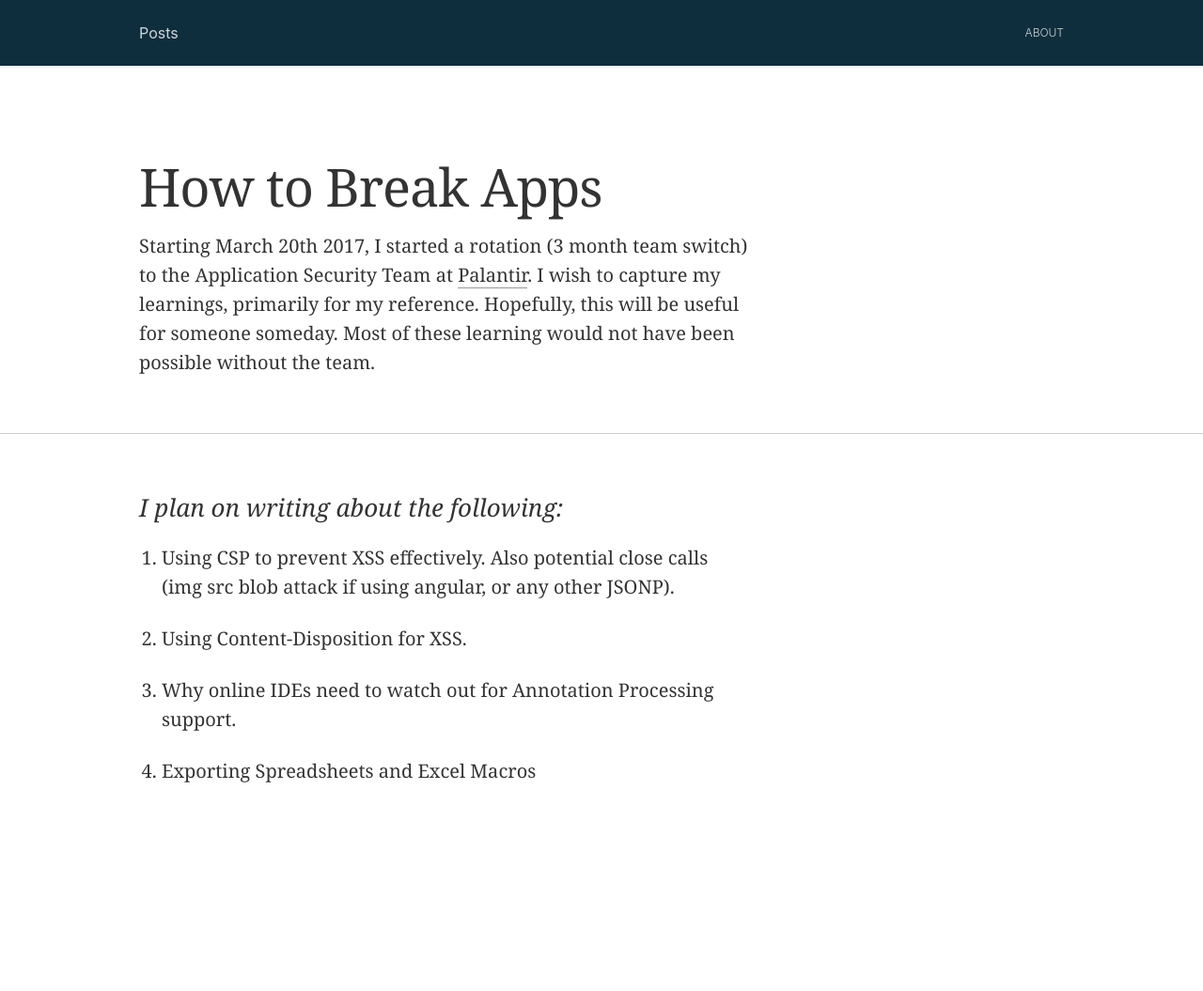
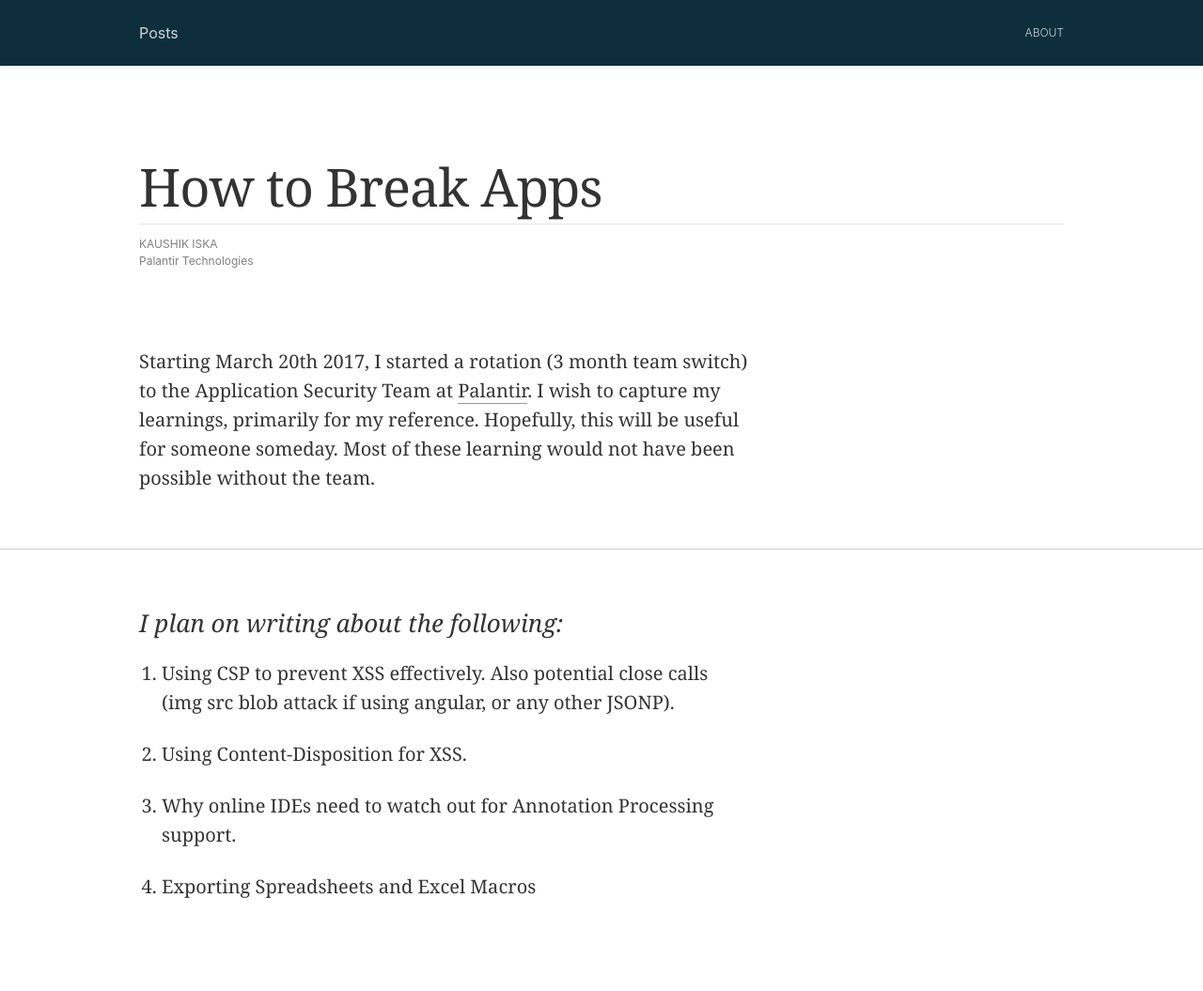
Before and after one commit to iskakaushik/iskakaushik.github.io, a Jekyll site: the page built from _posts/2017-04-26-Enter-AppSec.md, in a window 1280 px wide. Shown: the whole page at 94% size. Built offline with Jekyll 4.4.1, drawn with Linux system fonts in a browser that asks for light colours; our own code applies the rules of GitHub Pages for plain Markdown files; before the commit the page ends 932 px from its top, so only the background shows below that.

Commit message:
more stuff

```diff
--- /dev/null
+++ b/_includes/post-frontmatter.html
@@ -0,0 +1,48 @@
+
+<script type="text/front-matter">
+  title: {{ page.title }}
+  description: {{ page.summary }}
+  authors:
+  - Kaushik Iska: http://iska.is/about
+  affiliations:
+  - Palantir Technologies: https://palantir.com
+</script>
+
+<meta content="{{ site.title }}" property="og:site_name">
+{% if page.title %}
+  <meta content="{{ page.title }}" property="og:title">
+{% else %}
+  <meta content="{{ site.title }}" property="og:title">
+{% endif %}
+{% if page.title %}
+  <meta content="article" property="og:type">
+{% else %}
+  <meta content="website" property="og:type">
+{% endif %}
+{% if page.description %}
+  <meta content="{{ page.description }}" property="og:description">
+{% else %}
+  <meta content="{{ site.description }}" property="og:description">
+{% endif %}
+{% if page.url %}
+  <meta content="{{ site.url }}{{ page.url }}" property="og:url">
+{% endif %}
+{% if page.date %}
+  <meta content="{{ page.date | date_to_xmlschema }}" property="article:published_time">
+  <meta content="{{ site.url }}/about/" property="article:author">
+{% endif %}
+{% if page.image %}
+  <meta content="/img/srcset/{{ page.image }}" property="og:image">
+{% else %}
+  <meta content="/img/logo-high-resolution.png" property="og:image">
+{% endif %}
+{% if page.categories %}
+  {% for category in page.categories limit:1 %}
+  <meta content="{{ category }}" property="article:section">
+  {% endfor %}
+{% endif %}
+{% if page.tags %}
+  {% for tag in page.tags %}
+  <meta content="{{ tag }}" property="article:tag">
+  {% endfor %}
+{% endif %}
--- a/_posts/2017-04-26-Enter-AppSec.md
+++ b/_posts/2017-04-26-Enter-AppSec.md
@@ -1,9 +1,14 @@
 ---
 title: Enter AppSec
 summary: Start of my rotation with application security team or How easy it is to screw up software security.
+thumbnail: /assets/img/enter-appsec.jpeg
 ---
 
+{% include post-frontmatter.html %}
+
 # How to Break Apps
+
+<dt-byline class="l-page"></dt-byline>
 
 Starting March 20th 2017, I started a rotation (3 month team switch) to the Application Security Team at [Palantir](https://www.palantir.com/). I wish to capture my learnings, primarily for my reference. Hopefully, this will be useful for someone someday. Most of these learning would not have been possible without the team.
 
--- a/assets/css/posts.css
+++ b/assets/css/posts.css
@@ -31,7 +31,7 @@
   box-sizing: border-box;
   margin-bottom: 24px;
   position: relative;
-  max-width: 500px;
+  max-width: 256px;
 }
 .posts-list .post-preview img {
   width: 100%;
--- a/index.html
+++ b/index.html
@@ -10,7 +10,9 @@ layout: default
     <div class="metadata">
       <div>{{ post.date | date: "%B. %e, %Y" }}</div>
     </div>
-    <div class="thumbnail"><img src="http://www.eutrind.in/wp-content/uploads/2015/11/risk-management_application-security-960x450_c.jpg"></div>
+    <div class="thumbnail">
+      <img src="{{ post.thumbnail }}">
+    </div>
     <div class="description">
       <h2>{{ post.title }}</h2>
       <p>{{ post.summary }}</p>
```
Also changed, not shown: _posts/2017-04-26-Male-Bodybuilding-CNN.html (added, +60 -0 lines), assets/img/enter-appsec.jpeg (added), assets/img/male-cnn.jpeg (added), assets/js/distill-template.js.
